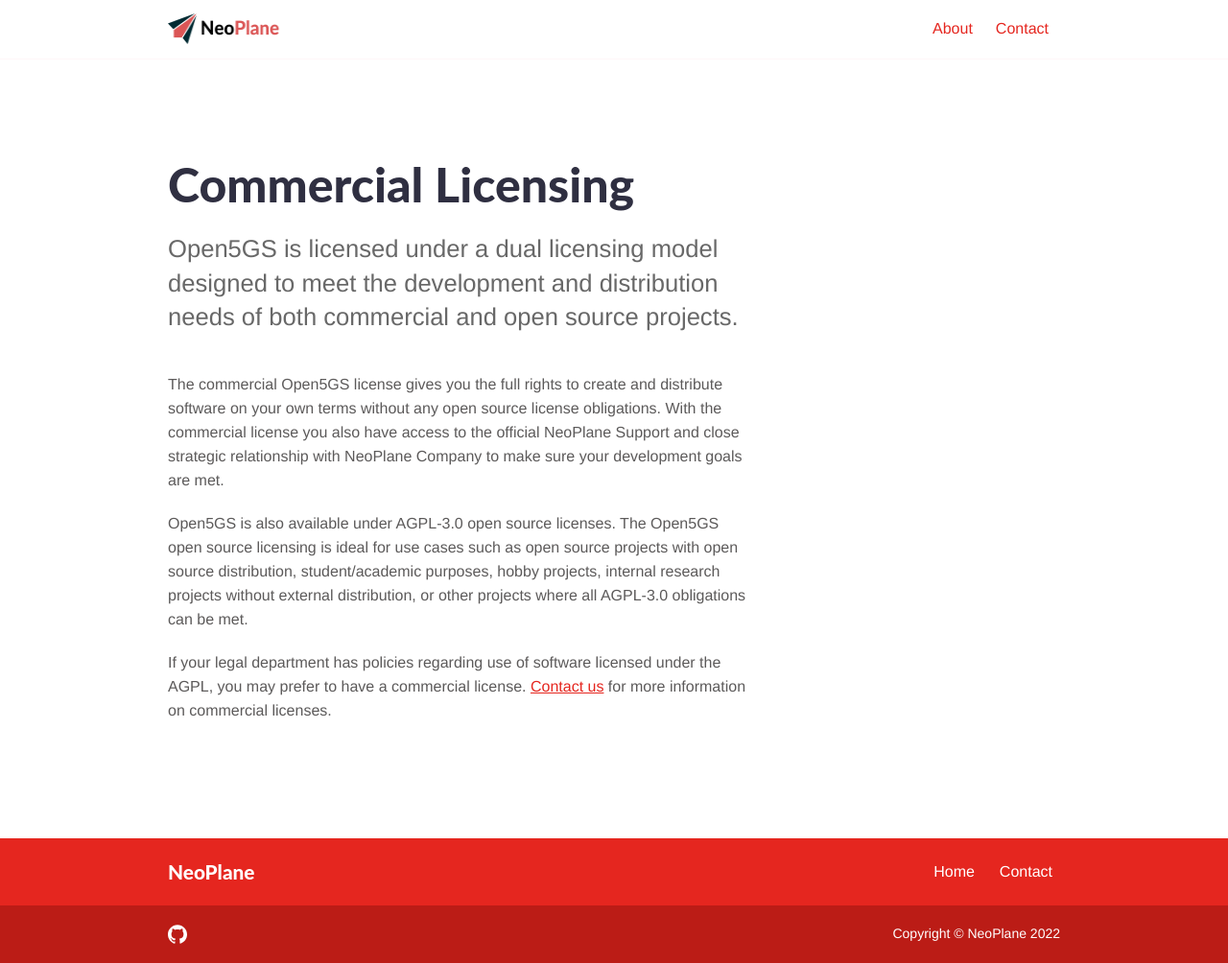
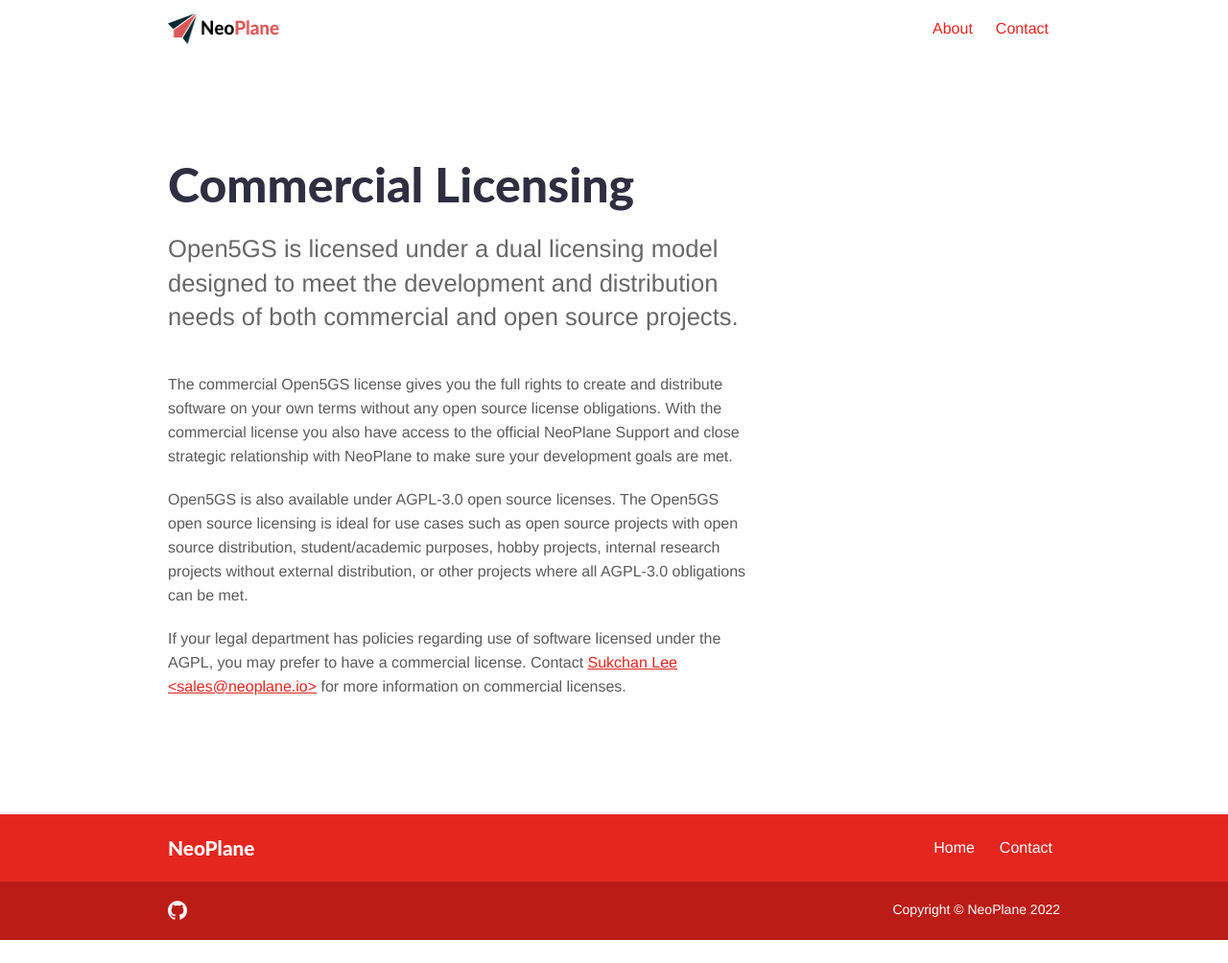
Before and after one commit to newplane/newplane.github.io, a Jekyll site: the page built from _services/02-commercial-licensing.md, in a window 1280 px wide. Shown: the whole page at 96% size. Built offline with Jekyll 4.4.1, drawn with Linux system fonts in a browser that asks for light colours; after the commit the page ends 980 px from its top, so only the background shows below that.

Commit message:
Update description

```diff
--- a/_services/02-commercial-licensing.md
+++ b/_services/02-commercial-licensing.md
@@ -7,8 +7,8 @@ weight: 2
 
 Open5GS is licensed under a dual licensing model designed to meet the development and distribution needs of both commercial and open source projects.
 
-The commercial Open5GS license gives you the full rights to create and distribute software on your own terms without any open source license obligations. With the commercial license you also have access to the official NeoPlane Support and close strategic relationship with NeoPlane Company to make sure your development goals are met.
+The commercial Open5GS license gives you the full rights to create and distribute software on your own terms without any open source license obligations. With the commercial license you also have access to the official NeoPlane Support and close strategic relationship with NeoPlane to make sure your development goals are met.
 
 Open5GS is also available under AGPL-3.0 open source licenses. The Open5GS open source licensing is ideal for use cases such as open source projects with open source distribution, student/academic purposes, hobby projects, internal research projects without external distribution, or other projects where all AGPL-3.0 obligations can be met.
 
-If your legal department has policies regarding use of software licensed under the AGPL, you may prefer to have a commercial license. [Contact us](/contact) for more information on commercial licenses.
+If your legal department has policies regarding use of software licensed under the AGPL, you may prefer to have a commercial license. Contact [Sukchan Lee \<sales@neoplane.io\>](mailto:sales@neoplane.io) for more information on commercial licenses.
```
